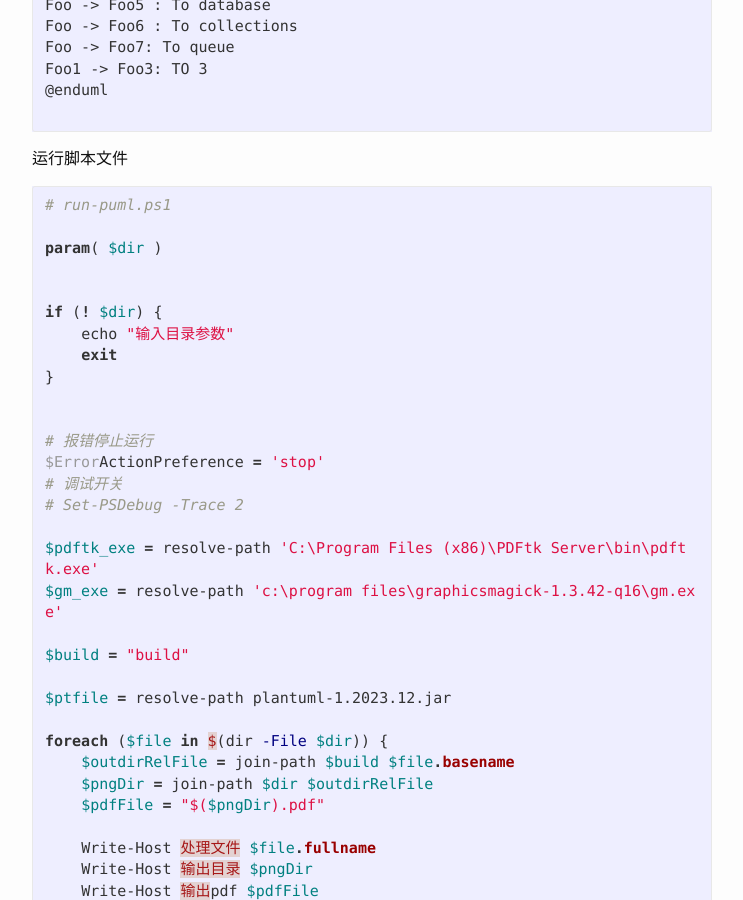
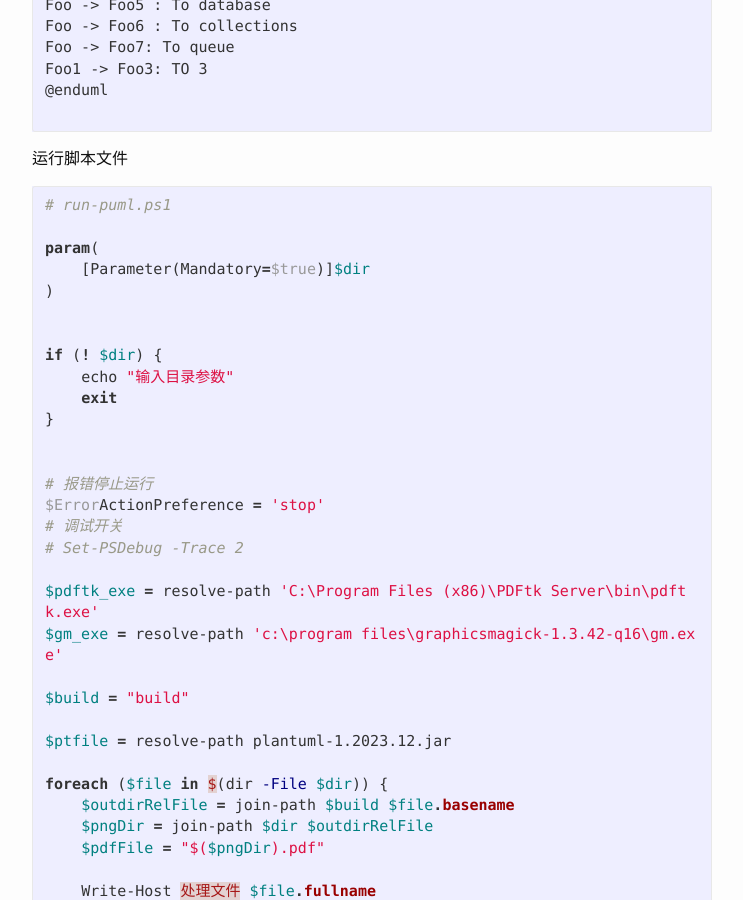
Before and after one commit to windqyoung/windqyoung.github.io, a Jekyll site: the page built from _posts/2023-11-29-mdplantuml-to-image-pdf.md, in a window 1280 px wide and 900 px high, scrolled down 1116 px. Shown: the whole window, without its empty margins (268-1011 px from the left). Built offline with Jekyll 4.4.1, drawn with Linux system fonts in a browser that asks for light colours; nearby versions of some CDN libraries.

Commit message:
添加必选参数

````diff
--- a/_posts/2023-11-29-mdplantuml-to-image-pdf.md
+++ b/_posts/2023-11-29-mdplantuml-to-image-pdf.md
@@ -58,7 +58,9 @@ Foo1 -> Foo3: TO 3
 ```powershell
 # run-puml.ps1
 
-param( $dir )
+param(
+    [Parameter(Mandatory=$true)]$dir
+)
 
 
 if (! $dir) {
````
